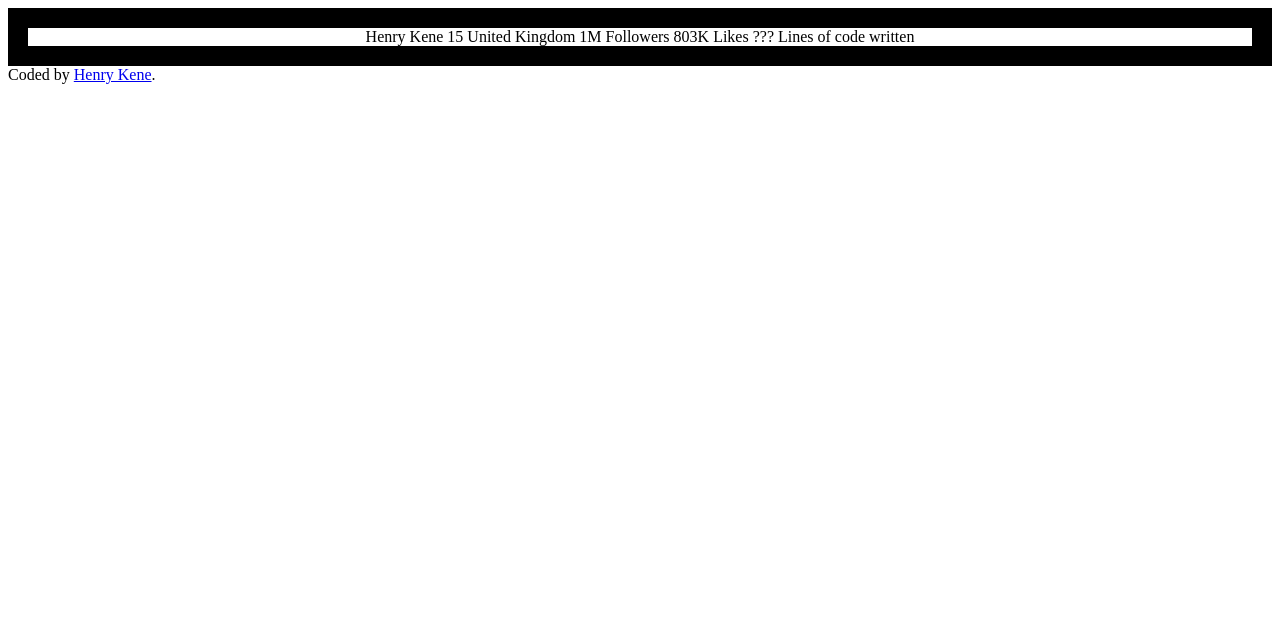
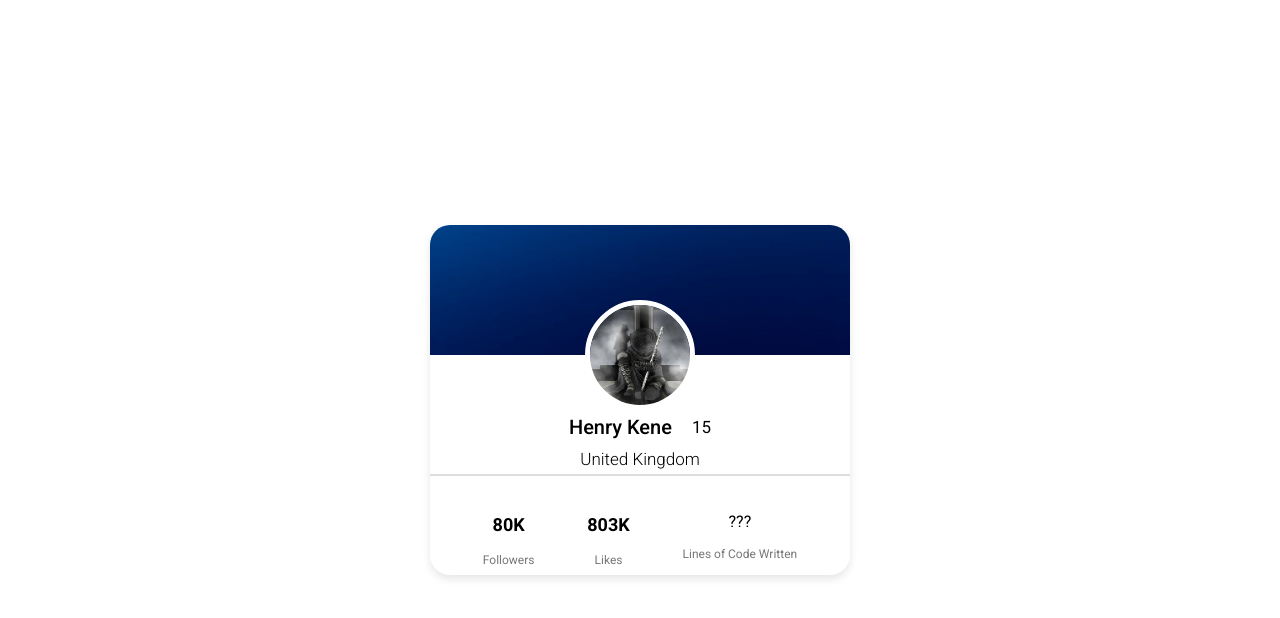
Before and after one commit to HnryKene/Profile-Card, a plain HTML site: page index.html in a window 1280 px wide. Drawn offline with Linux system fonts and the light colour scheme.

Commit message:
I've completed the project to the best of my abilities. I'm satisfied with the project honestly I didn't think It'd come out the way it did.

```diff
--- a/index.html
+++ b/index.html
@@ -2,37 +2,52 @@
 <html lang="en">
 <head>
   <meta charset="UTF-8">
-  <meta name="viewport" content="width=device-width, initial-scale=1.0"> <!-- displays site properly based on user's device -->
+  <meta name="viewport" content="width=device-width, initial-scale=1.0">
 
   <link rel="icon" type="image/png" sizes="32x32" href="./images/favicon-32x32.png">
   <link rel="stylesheet" href="style.css">
 
+  <link href="https://fonts.googleapis.com/css2?family=Roboto:ital,wght@0,100;0,300;0,400;0,500;0,700;0,900;1,100;1,300;1,400;1,500;1,700;1,900&display=swap" rel="stylesheet">
   <title>Profile card</title>
+</head>
 
-  <!-- Feel free to remove these styles or customise in your own stylesheet 👍 -->
-  <!-- <style>
-    .attribution { font-size: 11px; text-align: center; }
-    .attribution a { color: hsl(228, 45%, 44%); }
-  </style> -->
-</head>
 <body>
+<div class="profile-container-one">
+<div class="profile-container-two">
+<img src="./images/another-blue-gradient.png" alt="Banner Image" class="banner">
+<img src="./images/108f516051c4174bea886e447583097d.jpg" alt="Profile Image" class="profile-pic">
 
-<div class="profile-container">
-  Henry Kene
-  15
-  United Kingdom
+<div class="profile-details">
+<div class="first-part">
+<div class="name">Henry Kene</div>
+<div class="age">15</div>
+</div>
+<div class=country>United Kingdom</div>
 
-  1M
-  Followers
+<div class="profile-stats">
+<div class="stat">
+<p class="stat-number">80K</p>
+<p class="stat-label">Followers</p>
+</div>
+<div class="stat">
+<p class="stat-number">803K</p>
+<p class="stat-label">Likes</p>
+</div>
+<div class="stat">
+<p class="stat-numer">???</p>
+<p class="stat-label">Lines of Code Written</p>
+</div>
 
-  803K
-  Likes
+</div>
+</div>
+</div>
 
-  ???
-  Lines of code written
-  </div>
-  <div class="attribution">
+
+</div>
+</div>
+
+  <!-- <div class="attribution">
     Coded by <a href="https://x.com/HnryKene">Henry Kene</a>.
-  </div>
+  </div> -->
 </body>
 </html>
--- a/style.css
+++ b/style.css
@@ -3,11 +3,103 @@ body {
     background-repeat: no-repeat;
     background-attachment:fixed;
     background-size: cover;
+    margin: 0; /* Remove Default Margin */
+    font-family: "Roboto", sans-serif;
 }
 
-.profile-container{
-display:flex;
-justify-content:center;
-align-items:center;
-border:black solid 20px;
+.profile-container-one{
+    display:flex;
+    justify-content:center;
+    align-items:center;
+    height:100vh;
+    margin: 0;
 }
+
+.profile-container-two{
+    background-color: white;
+    width:420px;
+    height:350px;
+    margin:auto;
+    border-radius:20px;
+    display:flex;
+    flex-direction: column;
+    align-items:center;
+    overflow: hidden;
+    box-shadow: 0 4px 8px rgba(0,0,0,0.1);
+}
+
+.banner {
+    width: 100%;
+    height: 130px;
+    object-fit: cover;
+}
+
+.profile-pic{
+    width:100px;
+    height:100px;
+    border-radius: 50%;
+    border: 5px solid white;
+    position: absolute;
+    top: 300px;
+    left: 50%;
+    transform: translateX(-50%);
+}
+
+.profile-text {
+    display:flex;
+    flex-direction:row;
+    padding: 20px;
+    text-align: center;
+}
+
+.first-part{
+    display:flex;
+    flex-direction:row;
+    display:flex;
+    justify-content:center;
+    align-items:center;
+    margin-top:60px;
+    margin-bottom:10px;
+}
+
+.name{
+    font-size:20px;
+    font-weight:500;
+    font-style: normal;
+    margin-right:20px;
+}
+.age{
+    font-size:17px;
+    font-weight:400;
+    font-style: normal;
+}
+.country{
+    display:flex;
+    justify-content:center;
+    font-size:17px;
+    font-weight:300;
+    font-style:normal;
+    margin-bottom:5px;
+}
+
+.profile-stats{
+    display: flex;
+    justify-content: space-evenly;
+    width: 420px;
+    padding: 20px 0; /* Add padding to top and bottom */
+    border-top: 2px solid #ddd; /* Optional: Add a border to separate the stats from the profile details */
+}
+
+.stat {
+    text-align: center;
+}
+
+.stat-number {
+    font-size: 18px;
+    font-weight: bold;
+}
+
+.stat-label {
+    font-size: 12px;
+    color: #777;
+}
```
Also changed, not shown: images/108f516051c4174bea886e447583097d.jpg (added), images/another-blue-gradient.png (added).
